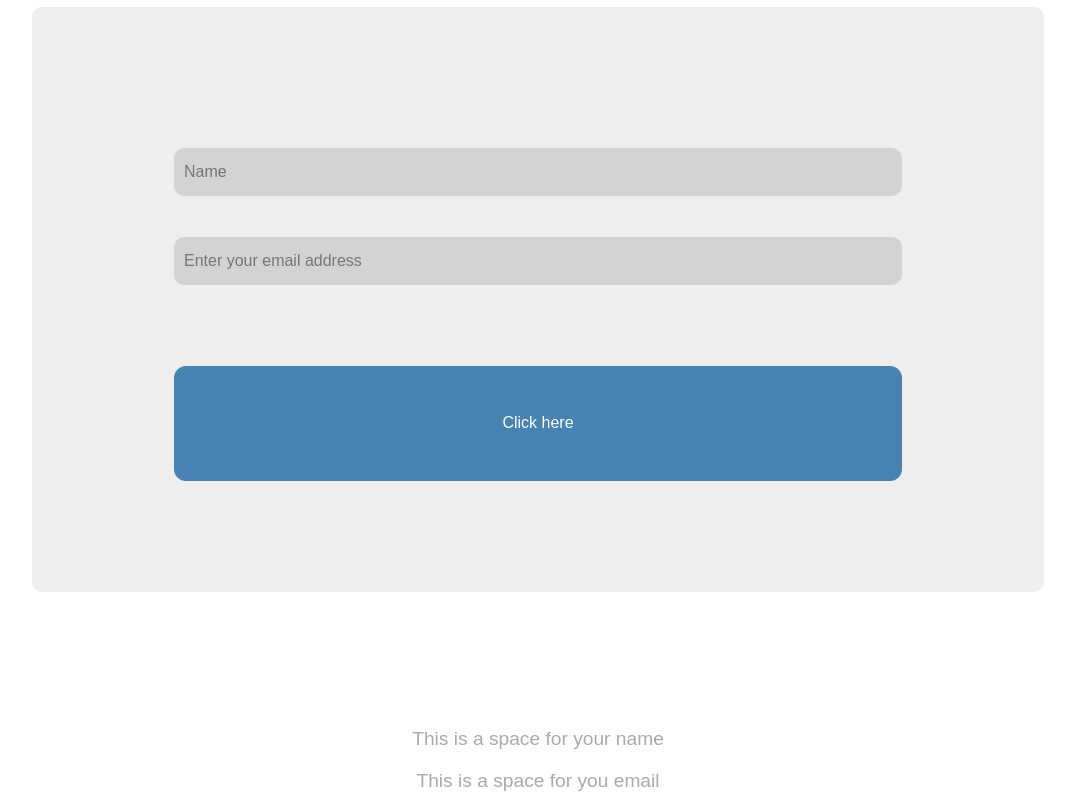
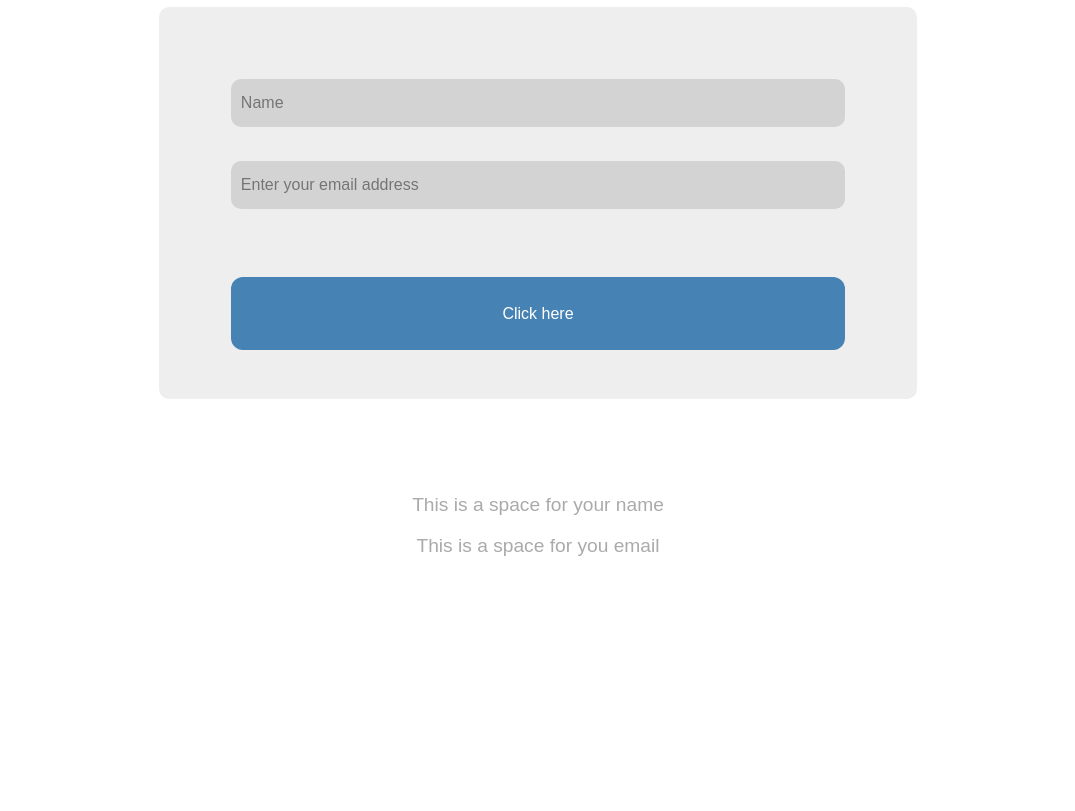
Before and after one commit to liamseanbrady/web_form_practice, a plain HTML site: page index.html in a window 1280 px wide. Shown: the part 101-912 px from the top of the page, without its empty margins (102-1177 px from the left). After the commit the page ends 800 px from the top, so only its background shows below. Drawn offline with nearby package versions, Linux system fonts and the light colour scheme.

Commit message:
Add first trial media queries

```diff
--- a/style.scss
+++ b/style.scss
@@ -8,6 +8,9 @@ html {
 	width: 80%;
 	margin: 0 auto;
 	padding-top: 20px;
+	@media (min-width: 568px) {
+		width: 60%;
+	}
 }
 
 h1 {
@@ -26,11 +29,14 @@ h1 {
 
 form {
 	background-color: #eee;
+	width: 90%;
+	margin: 0 auto;
 	padding: 10%;
 	padding-bottom: 7%;
 	border-radius: 10px;
-	#popup {
-		color: green;
+	@media (min-width: 568px) {
+		padding: 5%;
+		padding-bottom: 2%;
 	}
 	input {
 		display: block;
@@ -56,6 +62,12 @@ form {
 				background-color: rgb(100, 100, 220);
 				cursor: pointer;
 			}
+			@media (min-width: 1000px) {
+				padding: 4%;
+			}
+		}
+		@media (min-width: 568px) {
+		width: 90%
 		}
 	}
 }
```
Also changed, not shown: style.css, 1 other file.
